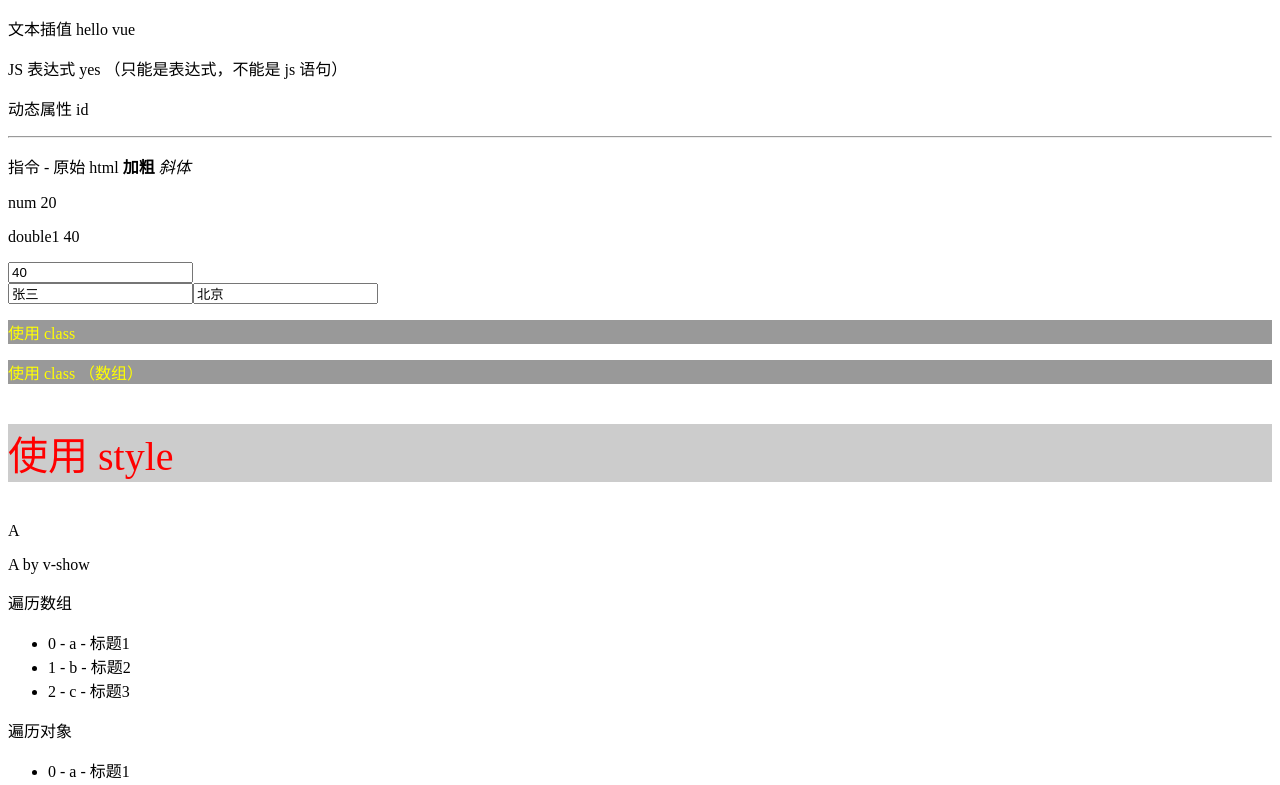
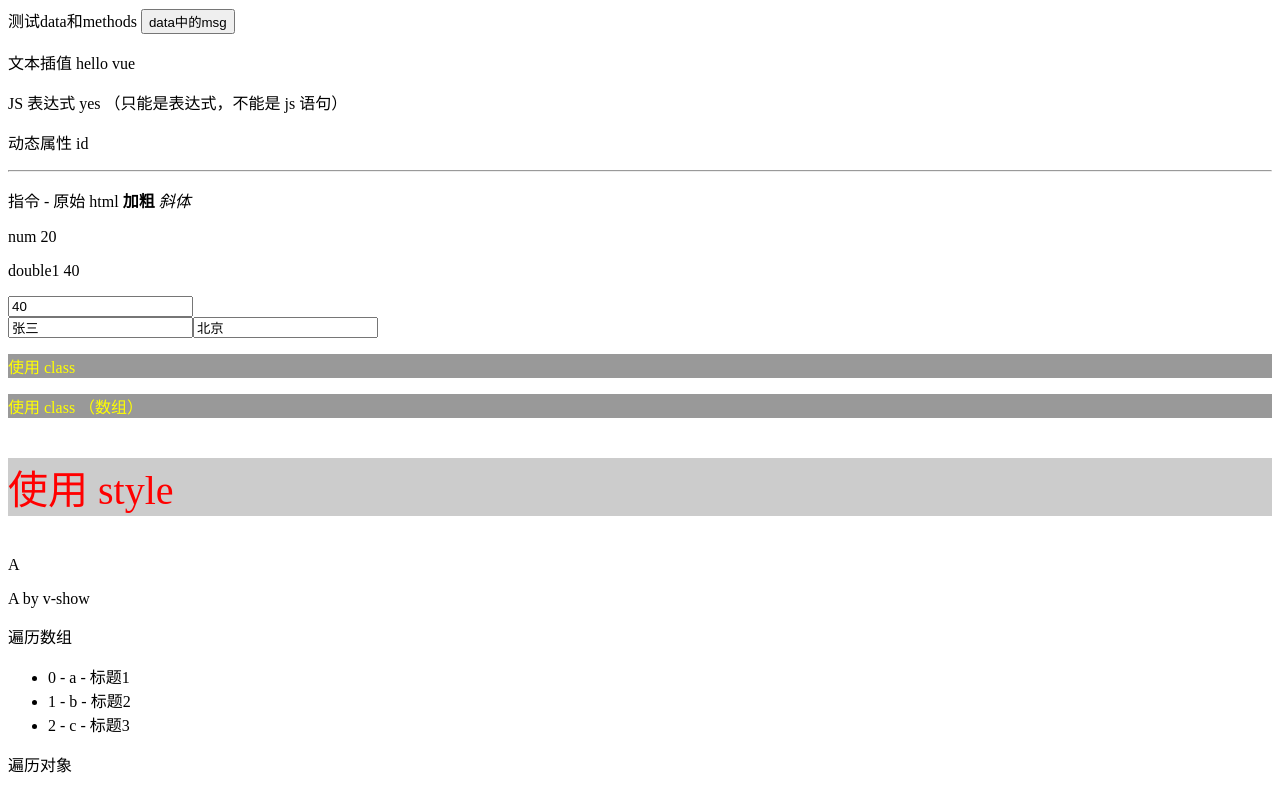
Before and after one commit to dengerpu/web_learning, a Vue app in the folder 面试题/Vue面试题/vue2-demo/: page / in a window 1280 px wide. Shown: the top 785 px of the page. Built offline with nearby package versions, Linux system fonts and the light colour scheme.

Commit message:
feat: 测试Vue中data和methods重名

```diff
--- a/面试题/Vue面试题/vue2-demo/src/App.vue
+++ b/面试题/Vue面试题/vue2-demo/src/App.vue
@@ -1,5 +1,6 @@
 <template>
   <div id="app">
+    <test></test>
     <TqlDemo></TqlDemo>
     <ComputedDemo></ComputedDemo>
     <WatchDemo></WatchDemo>
@@ -30,6 +31,7 @@
   </div>
 </template>
 <script>
+import Test from './views/test.vue'
 import ClassDemo from './views/基本使用/ClassDemo.vue'
 import ComputedDemo from './views/基本使用/ComputedDemo.vue'
 import ConditionDemo from './views/基本使用/ConditionDemo.vue'
@@ -63,7 +65,8 @@ export default {
     CustomVModel,
     NextTick,
     SlotScope,
-    Mixins
+    Mixins,
+    Test
   },
   data() {
     return {
--- /dev/null
+++ b/面试题/Vue面试题/vue2-demo/src/views/test.vue
@@ -0,0 +1,26 @@
+<template>
+  <div>
+    测试data和methods
+    <button @click="msg">data中的msg</button>
+  </div>
+</template>
+
+<script>
+export default {
+  name: 'test',
+  data() {
+    return {
+      msg: '1111'
+    }
+  },
+  methods: {
+    msg() {
+      console.log('methods中的msg')
+    }
+  }
+}
+</script>
+
+<style>
+
+</style>
```
